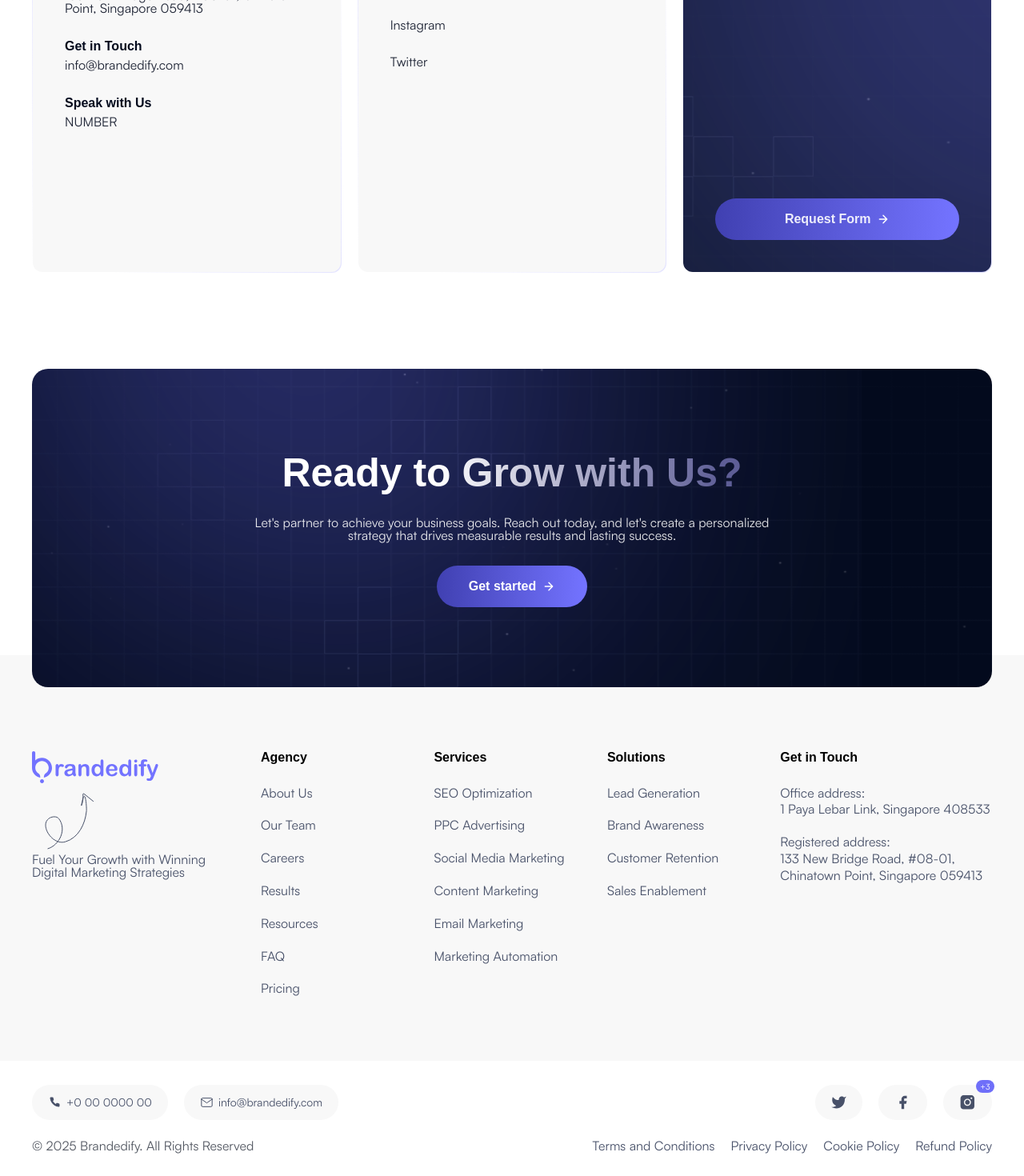
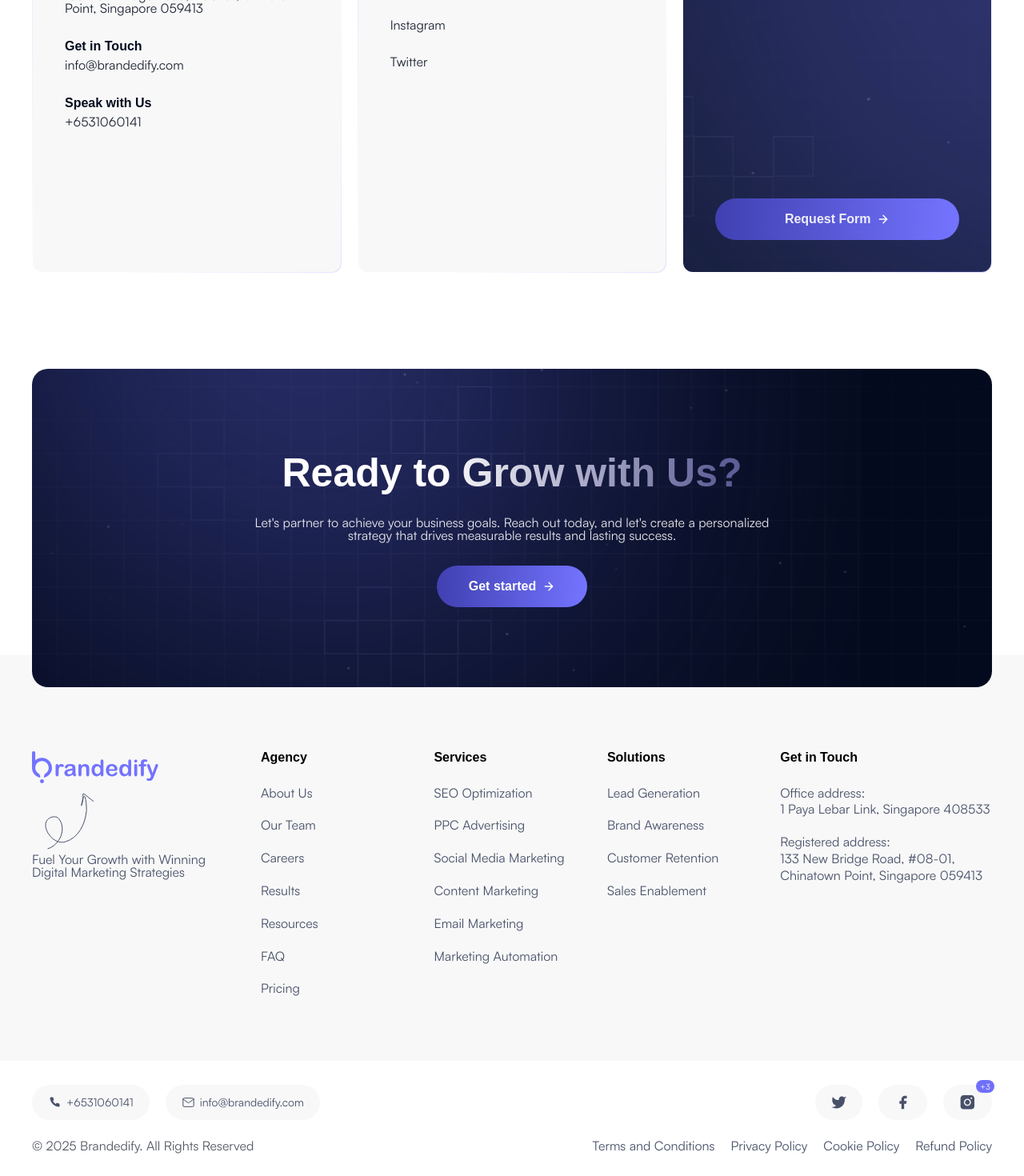
Before and after one commit to splashbit-projects/brandedify, a Next.js app: page /contact in a window 1280 px wide. Shown: the part 559-2029 px from the top of the page at 80% size. Built offline with nearby package versions, Linux system fonts and the light colour scheme.

Commit message:
added phone

```diff
--- a/src/app/contact/_components/ContactRow.jsx
+++ b/src/app/contact/_components/ContactRow.jsx
@@ -30,7 +30,7 @@ const ContactRow = () => {
               </div>
               <div>
                 <h3>Speak with Us</h3>
-                <Link href="#">NUMBER</Link>
+                <Link href="tel:+6531060141">+6531060141</Link>
               </div>
             </div>
           </motion.div>
--- a/src/components/Footer.jsx
+++ b/src/components/Footer.jsx
@@ -85,9 +85,9 @@ const Footer = () => {
         <div className="_container">
           <div className="soc">
             <div className="left">
-              <Link href="#">
+              <Link href="tel:+6531060141">
                 <img src="/images/foot_phone.svg" />
-                <span>+0 00 0000 00</span>
+                <span>+6531060141</span>
               </Link>
               <Link href="mailto:info@brandedify.com">
                 <img src="/images/foot_mail.svg" />
```
Also changed, not shown: src/lib/policies/cookie-policy.md (+1 -1 lines), src/lib/policies/privacy-policy.md (+1 -1 lines), src/lib/policies/refund-policy.md (+1 -1 lines), src/lib/policies/terms-and-conditions.md (+1 -1 lines).
